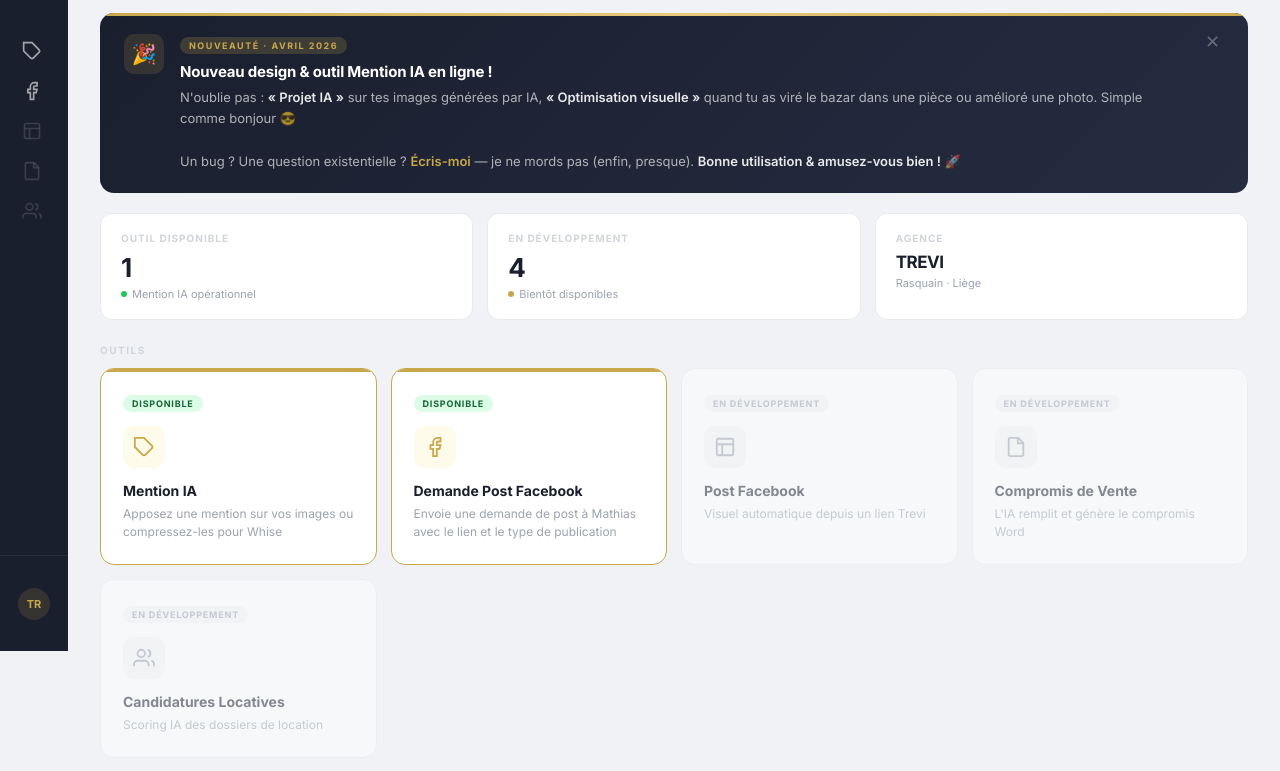
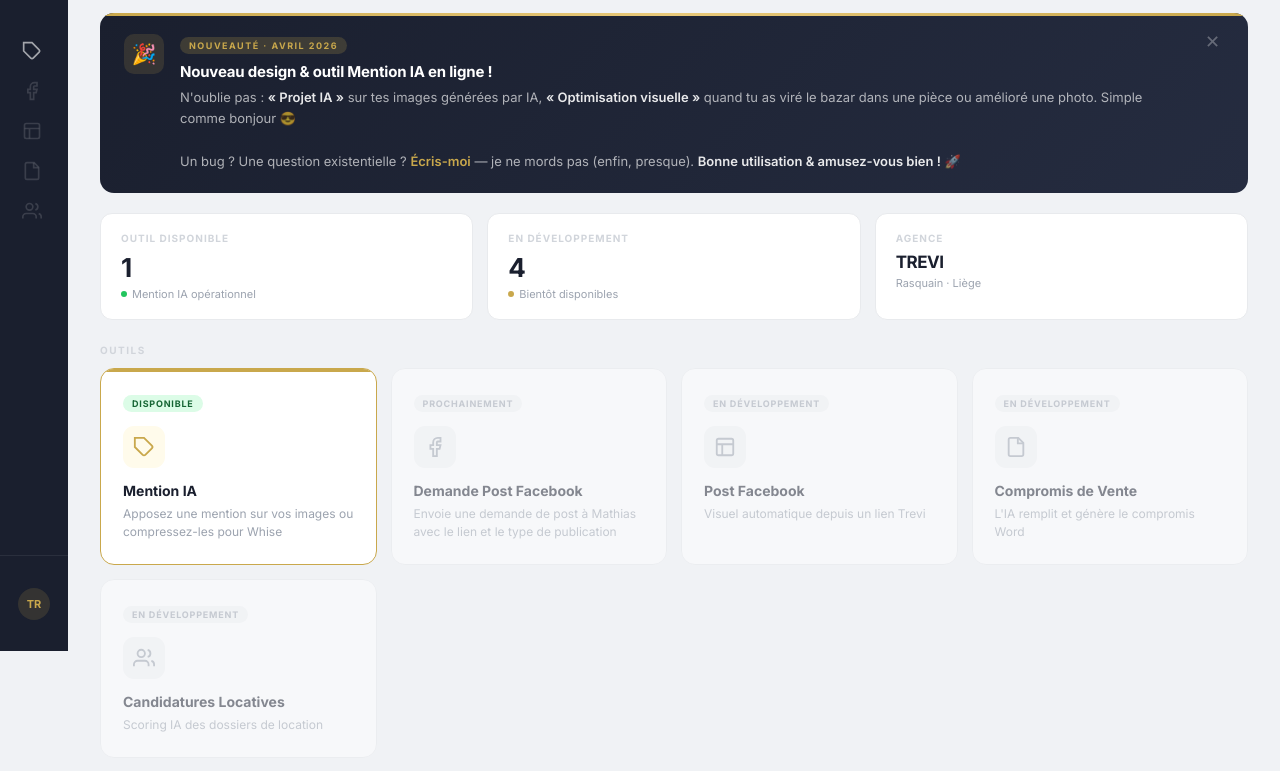
Before and after one commit to matoutube13-wq/immo-pro, a website: page index.html in a window 1280 px wide. Shown: the part 149-920 px from the top of the page. Drawn offline with Linux system fonts and the light colour scheme.

Commit message:
Update index.html

```diff
--- a/index.html
+++ b/index.html
@@ -385,10 +385,10 @@
         <span class="sb-label">Mention IA</span>
         <span class="sb-pill">ACTIF</span>
       </div>
-      <div class="sb-item" id="sb-nav-demandepost" onclick="showTool('demandepost-tool')">
-        <svg class="sb-icon" viewBox="0 0 24 24" fill="none" stroke="rgba(255,255,255,0.6)" stroke-width="2"><path d="M18 2h-3a5 5 0 00-5 5v3H7v4h3v8h4v-8h3l1-4h-4V7a1 1 0 011-1h3z"/></svg>
+      <div class="sb-item sb-disabled">
+        <svg class="sb-icon" viewBox="0 0 24 24" fill="none" stroke="rgba(255,255,255,0.4)" stroke-width="2"><path d="M18 2h-3a5 5 0 00-5 5v3H7v4h3v8h4v-8h3l1-4h-4V7a1 1 0 011-1h3z"/></svg>
         <span class="sb-label">Demande Post FB</span>
-        <span class="sb-pill">ACTIF</span>
+        <span class="sb-pill">SOON</span>
       </div>
       <div class="sb-item sb-disabled">
         <svg class="sb-icon" viewBox="0 0 24 24" fill="none" stroke="rgba(255,255,255,0.4)" stroke-width="2"><rect x="3" y="3" width="18" height="18" rx="2"/><path d="M3 9h18M9 21V9"/></svg>
@@ -481,10 +481,9 @@
         <div class="tool-title">Mention IA</div>
         <div class="tool-desc">Apposez une mention sur vos images ou compressez-les pour Whise</div>
       </div>
-      <div class="tool-card tc-active" onclick="showTool('demandepost-tool')">
-        <div class="tc-stripe"></div>
-        <span class="tool-badge badge-active">Disponible</span>
-        <div class="tc-icon" style="background:#fffbeb"><svg viewBox="0 0 24 24" fill="none" stroke="#c9a84c" stroke-width="2"><path d="M18 2h-3a5 5 0 00-5 5v3H7v4h3v8h4v-8h3l1-4h-4V7a1 1 0 011-1h3z"/></svg></div>
+      <div class="tool-card disabled">
+        <span class="tool-badge badge-dev">Prochainement</span>
+        <div class="tc-icon" style="background:#f3f4f6"><svg viewBox="0 0 24 24" fill="none" stroke="#9ca3af" stroke-width="2"><path d="M18 2h-3a5 5 0 00-5 5v3H7v4h3v8h4v-8h3l1-4h-4V7a1 1 0 011-1h3z"/></svg></div>
         <div class="tool-title">Demande Post Facebook</div>
         <div class="tool-desc">Envoie une demande de post à Mathias avec le lien et le type de publication</div>
       </div>
```
